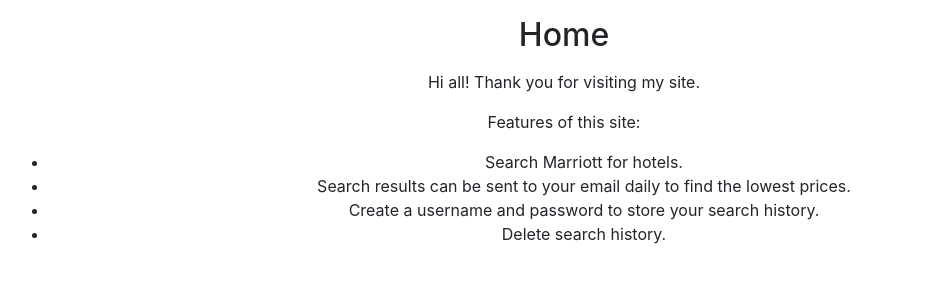
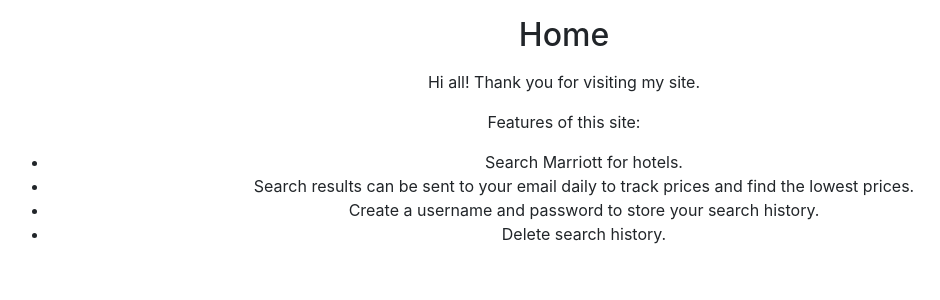
Before and after one commit to jedh1/guidez, a Django app: page / in a window 1280 px wide. Shown: the part 56-356 px from the top of the page, without its empty margins (76-1016 px from the left). Run offline with Django 3.2, Linux system fonts and the light colour scheme; some libraries are stand-ins or nearby versions.

Commit message:
fixed minor text in index.html

```diff
--- a/guidez/hotelm/templates/hotelm/index.html
+++ b/guidez/hotelm/templates/hotelm/index.html
@@ -15,7 +15,7 @@
 <p>Features of this site:</p>
 <ul>
     <li>Search Marriott for hotels.</li>
-    <li>Search results can be sent to your email daily to find the lowest prices.</li>
+    <li>Search results can be sent to your email daily to track prices and find the lowest prices.</li>
     <li>Create a username and password to store your search history.</li>
     <li>Delete search history.</li>
 </ul>
```
